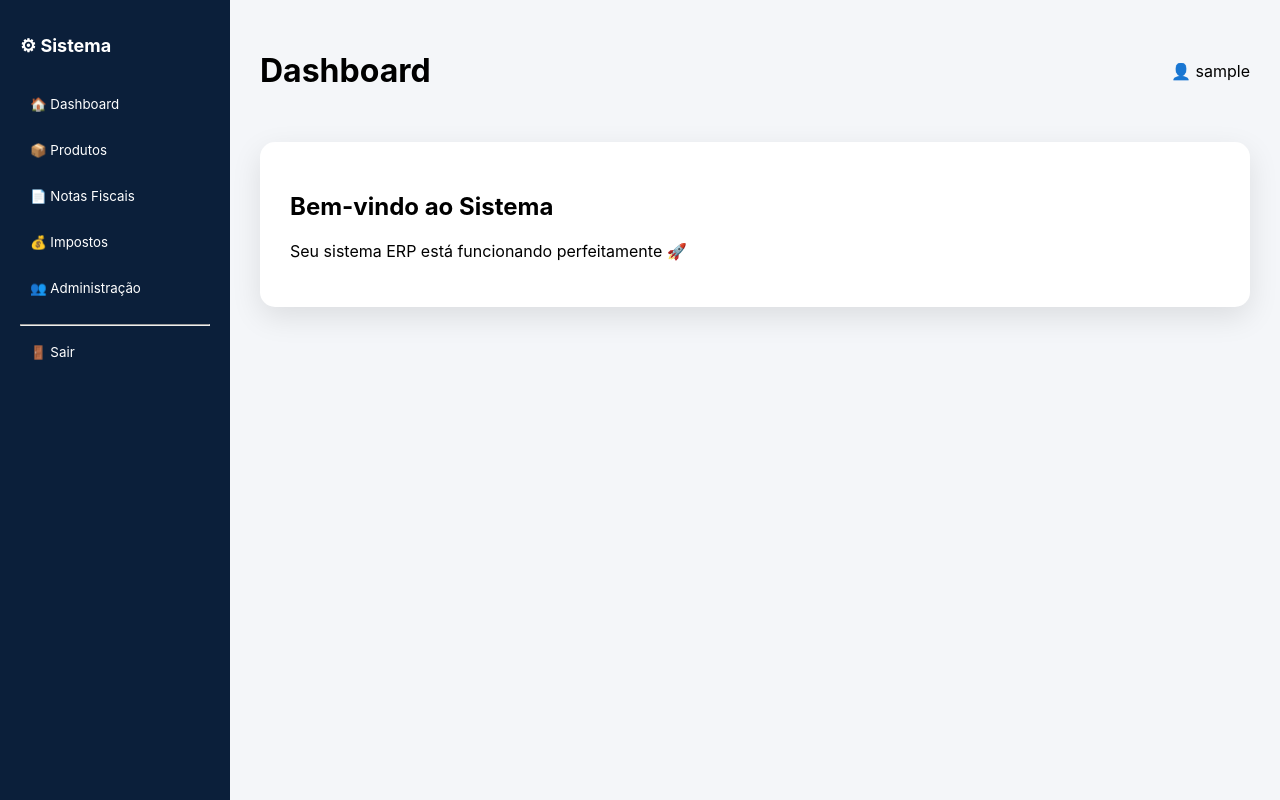
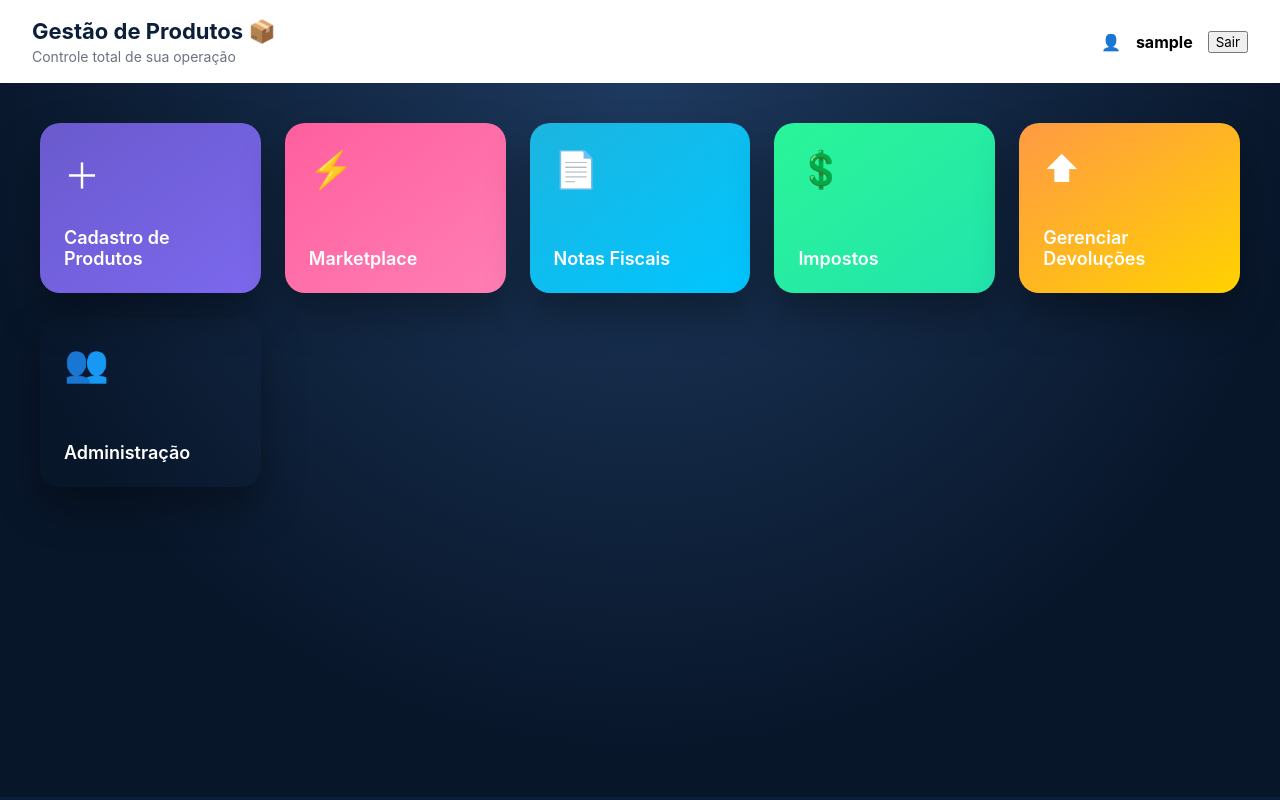
Before and after one commit to dispbr/sistema-gestao, a plain HTML site: page frontend/dashboard.html in a window 1280 px wide. Drawn offline with Linux system fonts and the light colour scheme; sample sign-in values are in the browser's storage.

Commit message:
Atualização login e dash

```diff
--- a/frontend/dashboard.html
+++ b/frontend/dashboard.html
@@ -2,123 +2,93 @@
 <html lang="pt-br">
 <head>
 <meta charset="UTF-8">
-<title>Sistema Gestão</title>
+<title>Dashboard</title>
+<link rel="stylesheet" href="dashboard.css">
+
+<script>
+// 🔐 Proteção de acesso
+const token = localStorage.getItem("token");
+if (!token) {
+  window.location.href = "login.html";
+}
+</script>
 
 <style>
-* {
-  box-sizing: border-box;
-  font-family: "Inter", Arial, sans-serif;
+.user-area {
+  display: flex;
+  align-items: center;
+  gap: 15px;
 }
 
-body {
-  margin: 0;
-  display: flex;
-  height: 100vh;
-}
-
-/* Sidebar */
-.sidebar {
-  width: 230px;
-  background: #0b1f3a;
-  color: white;
-  padding: 20px;
-}
-
-.sidebar h2 {
-  font-size: 18px;
-  margin-bottom: 30px;
-}
-
-.sidebar button {
-  width: 100%;
-  padding: 10px;
-  margin-bottom: 10px;
-  background: transparent;
-  border: none;
-  color: white;
-  text-align: left;
-  cursor: pointer;
-}
-
-.sidebar button:hover {
-  background: #12325c;
-}
-
-/* Conteúdo */
-.content {
-  flex: 1;
-  background: #f4f6f9;
-  padding: 30px;
-}
-
-/* Topbar */
-.topbar {
-  display: flex;
-  justify-content: space-between;
-  align-items: center;
-  margin-bottom: 30px;
-}
-
-.card {
-  background: white;
-  padding: 30px;
-  border-radius: 15px;
-  box-shadow: 0 10px 30px rgba(0,0,0,0.1);
+.user-area span {
+  font-weight: bold;
 }
 </style>
 
-<script>
-const token = localStorage.getItem("token");
-if (!token) window.location.href = "login.html";
-</script>
-
 </head>
-
 <body>
 
-<div class="sidebar">
-  <h2>⚙ Sistema</h2>
-
-  <button onclick="abrirHome()">🏠 Dashboard</button>
-  <button onclick="alert('Módulo Produtos')">📦 Produtos</button>
-  <button onclick="alert('Módulo Notas')">📄 Notas Fiscais</button>
-  <button onclick="alert('Módulo Impostos')">💰 Impostos</button>
-
-  <div id="adminMenu"></div>
-
-  <hr>
-
-  <button onclick="logout()">🚪 Sair</button>
-</div>
-
-<div class="content">
-
-  <div class="topbar">
-    <h1 id="titulo">Dashboard</h1>
-    <div>
-      👤 <span id="usuarioNome"></span>
-    </div>
+<!-- Topbar -->
+<header class="topbar">
+  <div>
+    <h1>Gestão de Produtos 📦</h1>
+    <p>Controle total de sua operação</p>
   </div>
 
-  <div class="card">
-    <h2>Bem-vindo ao Sistema</h2>
-    <p>Seu sistema ERP está funcionando perfeitamente 🚀</p>
+  <div class="user-area">
+    👤 <span id="nomeUsuario"></span>
+    <button onclick="logout()">Sair</button>
   </div>
+</header>
 
-</div>
+<!-- Conteúdo -->
+<main class="dashboard-bg">
+  <div class="cards">
+
+    <div class="card purple">
+      <span class="icon">＋</span>
+      <p>Cadastro de<br>Produtos</p>
+    </div>
+
+    <div class="card pink">
+      <span class="icon">⚡</span>
+      <p>Marketplace</p>
+    </div>
+
+    <div class="card blue">
+      <span class="icon">📄</span>
+      <p>Notas Fiscais</p>
+    </div>
+
+    <div class="card green">
+      <span class="icon">💲</span>
+      <p>Impostos</p>
+    </div>
+
+    <div class="card orange">
+      <span class="icon">⬆</span>
+      <p>Gerenciar<br>Devoluções</p>
+    </div>
+
+    <!-- 🔥 Card Admin aparece só para admin -->
+    <div id="adminCard"></div>
+
+  </div>
+</main>
 
 <script>
 const role = localStorage.getItem("role");
 const username = localStorage.getItem("username");
 
-document.getElementById("usuarioNome").innerText = username;
+document.getElementById("nomeUsuario").innerText = username || "Usuário";
 
-// Mostrar menu admin apenas para admin
+// 🔥 Mostrar card Administração somente para admin
 if (role === "admin") {
-  document.getElementById("adminMenu").innerHTML = `
-    <button onclick="window.location='admin.html'">
-      👥 Administração
-    </button>
+  document.getElementById("adminCard").innerHTML = `
+    <div class="card dark" onclick="window.location='admin.html'">
+      <span class="icon">👥</span>
+      <p>Administração</p>
+    </div>
   `;
 }
 
@@ -126,10 +96,6 @@ function logout() {
   localStorage.clear();
   window.location.href = "login.html";
 }
-
-function abrirHome() {
-  document.getElementById("titulo").innerText = "Dashboard";
-}
 </script>
 
 </body>
```
Also changed, not shown: frontend/login.html (+14 -78 lines).
